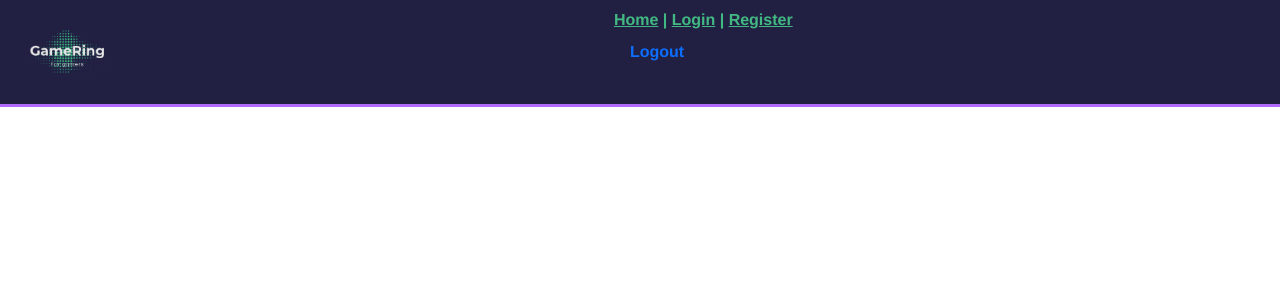
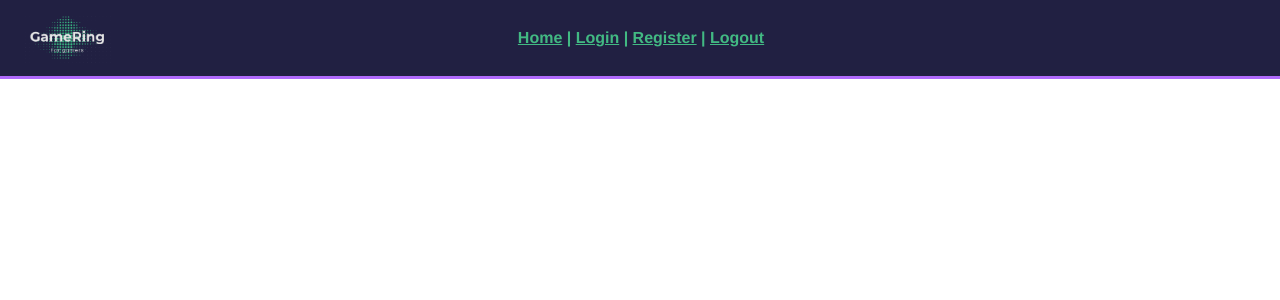
Before and after one commit to MihaelBlazevic/GameRing, a Vue app: page / in a window 1280 px wide. Shown: the top 300 px of the page. Built offline with nearby package versions, Linux system fonts and the light colour scheme; no server answers.

Commit message:
malo uredivanje nav-bara

```diff
--- a/src/App.vue
+++ b/src/App.vue
@@ -16,8 +16,8 @@
         <router-link to="/" class="text_color">Home</router-link> |
         <router-link to="/Login" class="text_color">Login</router-link> |
 
-        <router-link to="/Register" class="text_color">Register</router-link>
-        <a href="#" @click="logout()" class="nav-link">Logout</a>
+        <router-link to="/Register" class="text_color">Register</router-link> |
+        <a href="#" @click="logout()" class="text_color">Logout</a>
         &nbsp;&nbsp;&nbsp; &nbsp;&nbsp;&nbsp; &nbsp;&nbsp;&nbsp;
         &nbsp;&nbsp;&nbsp;
         <!--easter egg ooops naso si me-->
```
